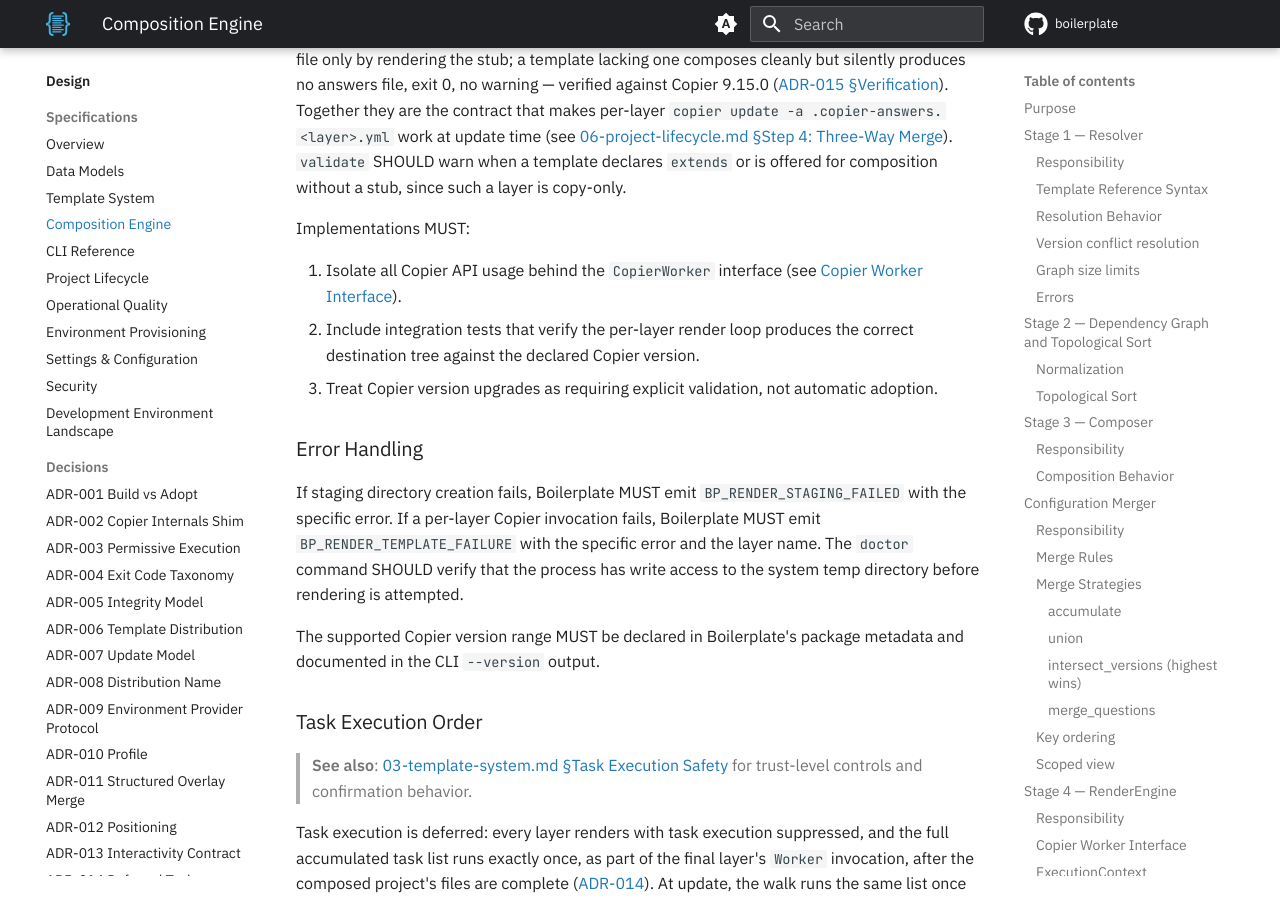
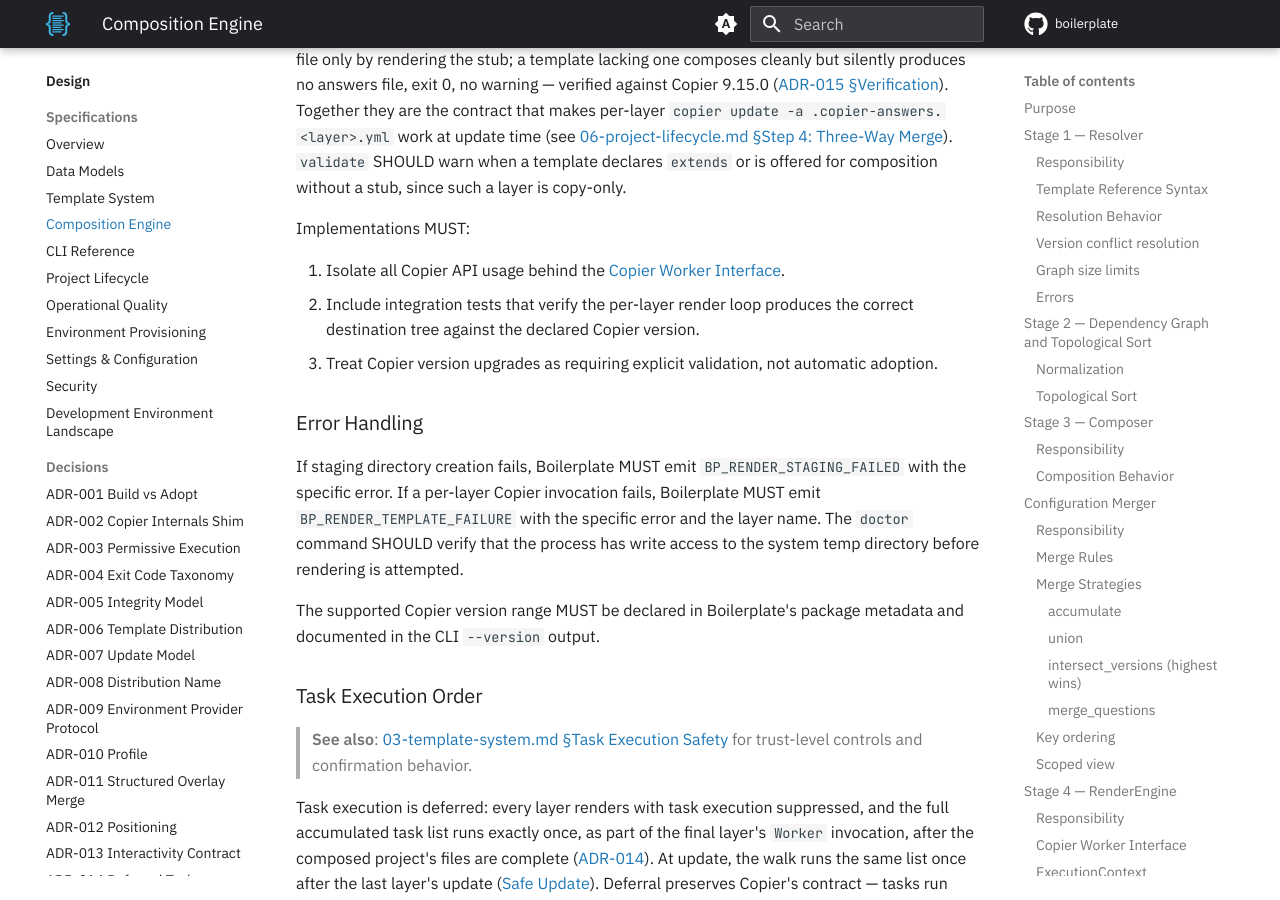
Before and after one commit to TheRealBillSiegler/boilerplate, an MkDocs documentation site: the page built from docs/design/04-composition-engine.md, in a window 1280 px wide and 900 px high, scrolled down 15398 px. Built offline with MkDocs 1.6.1 and Material for MkDocs 9.7.7, drawn with Linux system fonts in a browser that asks for light colours; a script that is not in the unit is left out; comment, search, counter and statistics services are not loaded; the version menu is left out.

Commit message:
docs(design): link the Copier Worker Interface, not a second term
Co-Authored-By: Claude Sonnet 5.5 <noreply@anthropic.com>

```diff
--- a/docs/design/04-composition-engine.md
+++ b/docs/design/04-composition-engine.md
@@ -370,7 +370,7 @@ flowchart LR
 
 Implementations MUST:
 
-1. Isolate all Copier API usage behind the `CopierWorker` interface (see [Copier Worker Interface](#copier-worker-interface)).
+1. Isolate all Copier API usage behind the [Copier Worker Interface](#copier-worker-interface).
 2. Include integration tests that verify the per-layer render loop produces the correct destination tree against the declared Copier version.
 3. Treat Copier version upgrades as requiring explicit validation, not automatic adoption.
 
```
